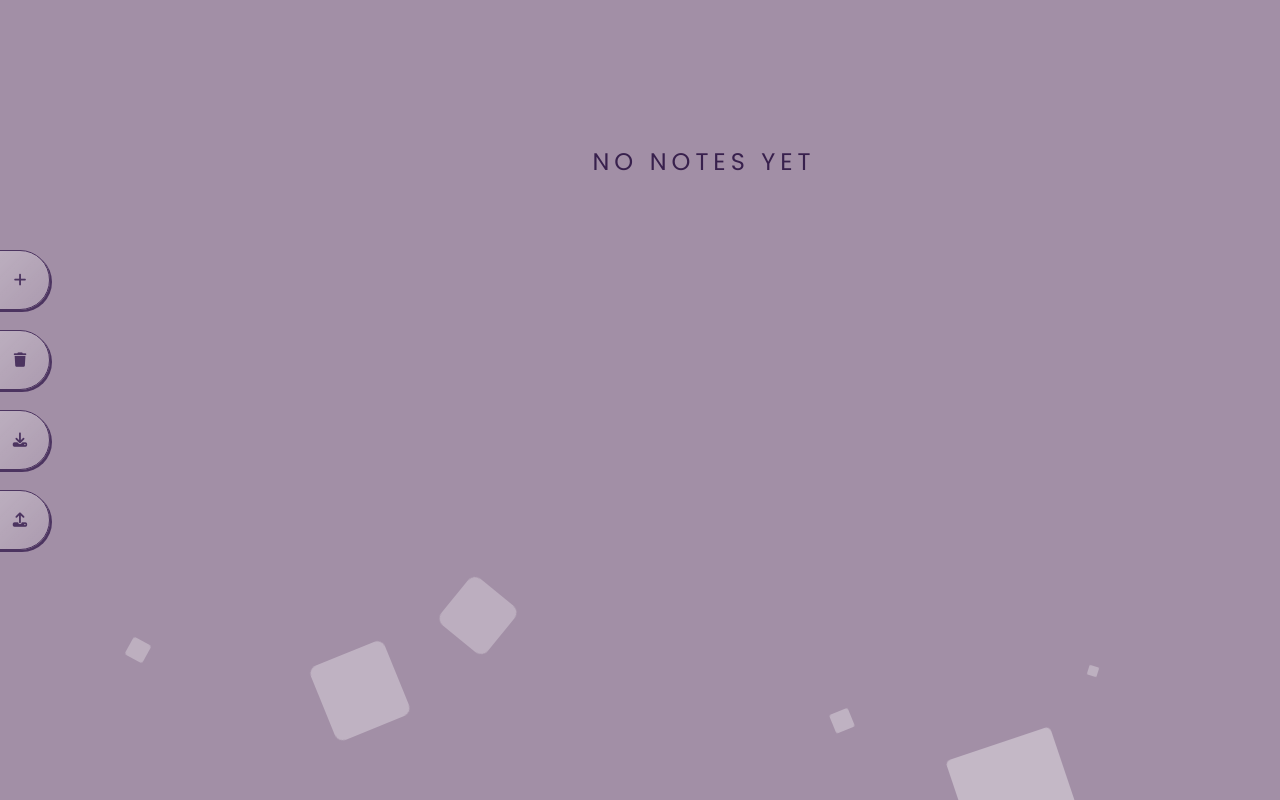
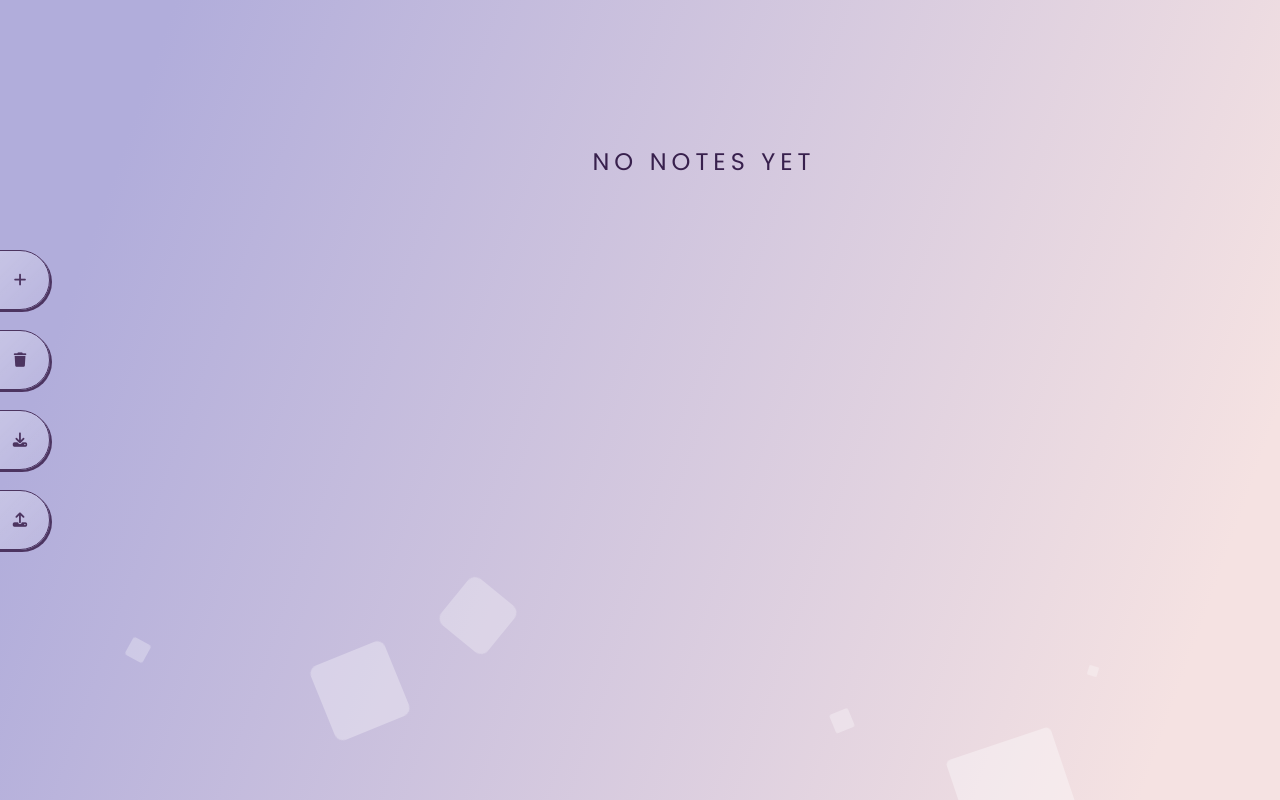
Before and after one commit to ka1x/sticky-notes-v2, a React (Vite) app: page / in a window 1280 px wide. Built offline with nearby package versions, Linux system fonts and the light colour scheme.

Commit message:
background color change

```diff
--- a/src/styles/index.css
+++ b/src/styles/index.css
@@ -3,7 +3,8 @@
 :root {
    --text-col: #4c3460;
    --text-dark: #38204d;
-   --bg-col: rgb(162, 143, 166);
+   /* --bg-col: rgb(162, 143, 166); */
+   --bg-col:linear-gradient( 109.6deg,  rgba(177,173,219,1) 11.2%, rgba(245,226,226,1) 91.1% ) ;
 
    --white2: rgba(255, 255, 255, 0.2);
    --white3: rgba(255, 255, 255, 0.3);
```
